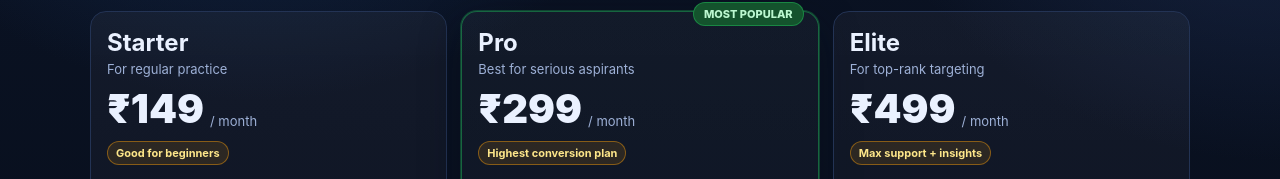
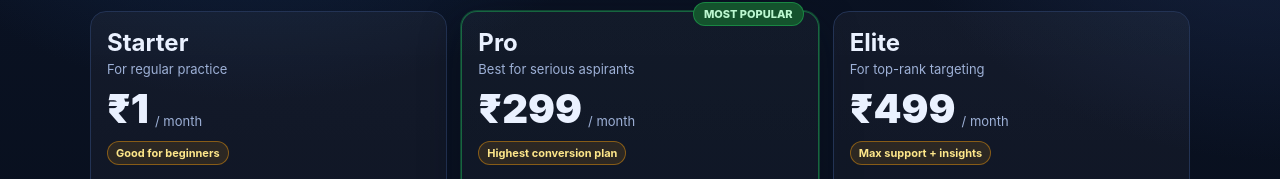
Before and after one commit to adarshkasaundhan1/PREPCODEJEE, a plain HTML site: page pricing.html in a window 1280 px wide. Shown: the part 306-485 px from the top of the page. Drawn offline with nearby package versions, Linux system fonts and the light colour scheme.

Commit message:
Update pricing.html

```diff
--- a/pricing.html
+++ b/pricing.html
@@ -141,7 +141,7 @@
         <h3>Starter</h3>
         <p class="sub">For regular practice</p>
         <div class="price">
-          <span class="amt" data-monthly="149" data-yearly="1199">₹149</span>
+          <span class="amt" data-monthly="1" data-yearly="1199">₹149</span>
           <span class="term">/ month</span>
         </div>
         <span class="save">Good for beginners</span>
```
